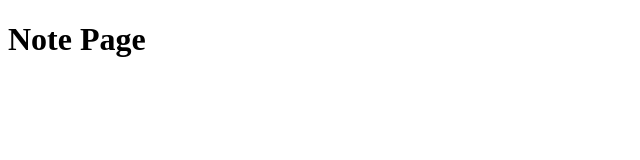
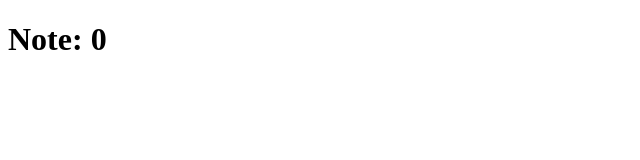
Before and after one commit to hiboabd/notes-app-nextjs, a Next.js app: page /notes/0 in a window 1280 px wide. Shown: the top 160 px of the page, without its empty margins (0-640 px from the left). Built offline with nearby package versions, Linux system fonts and the light colour scheme.

Commit message:
Use next router to retrieve parameter from url pathname

```diff
--- a/pages/notes/[id].jsx
+++ b/pages/notes/[id].jsx
@@ -1,3 +1,11 @@
 import React from 'react'
+import { useRouter } from 'next/router'
 
-export default () => <h1>Note Page</h1>
+export default () => {
+  const router = useRouter()
+  const { id }= router.query
+
+  return (
+    <h1>Note: {id} </h1>
+  )
+}
```
